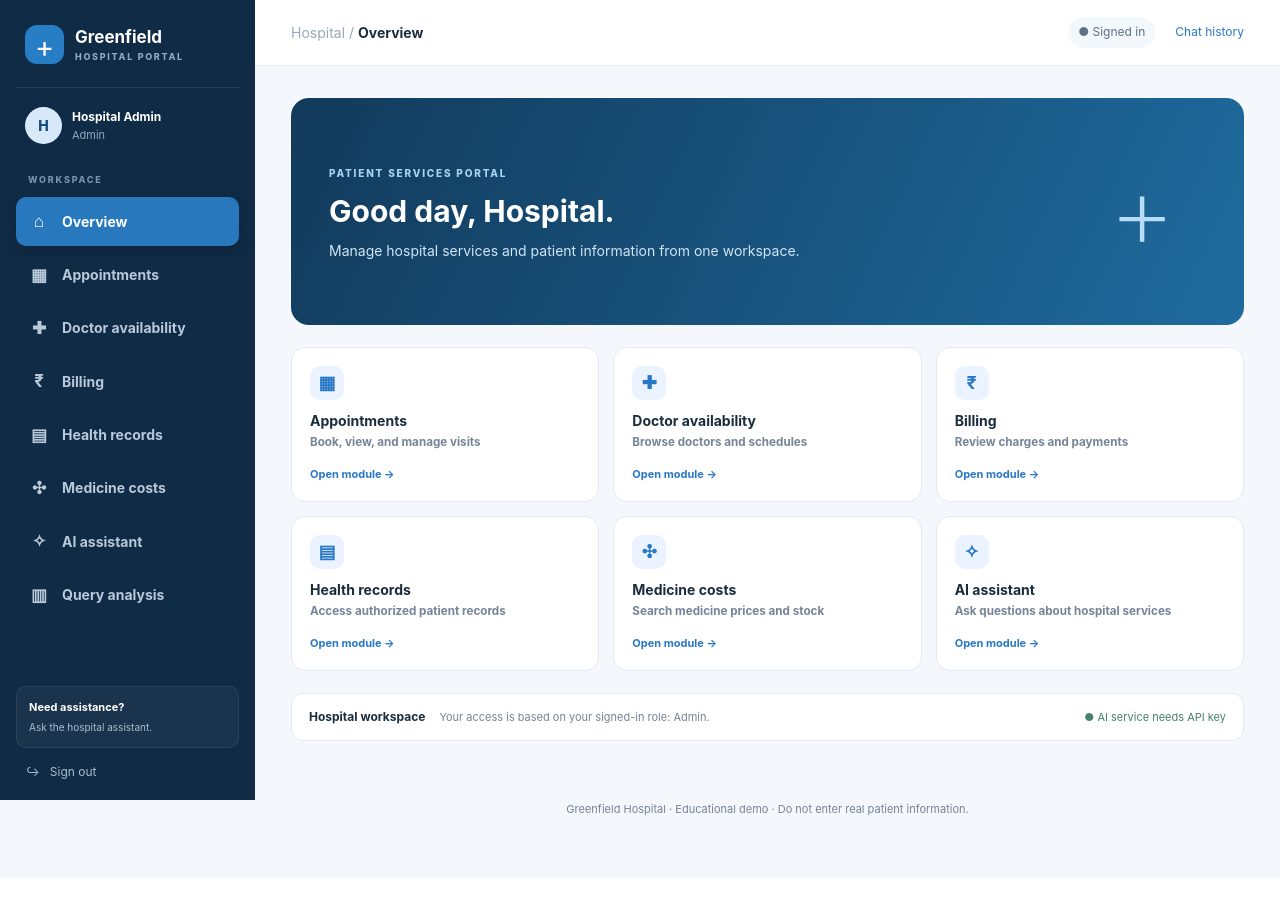
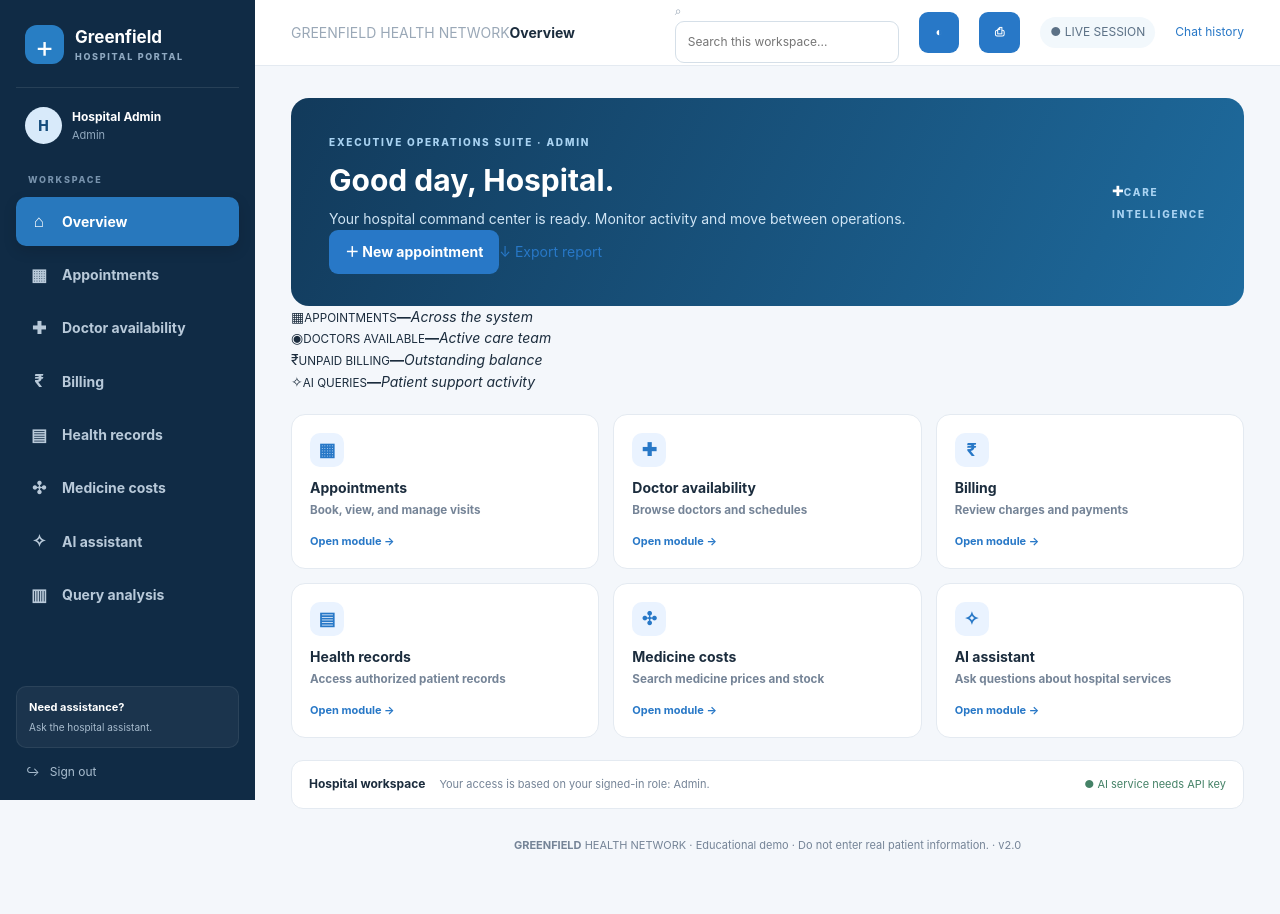
Before and after one commit to Krish201207/Clinic-FAQ-Project, a Flask app: page / in a window 1280 px wide. Before the commit the page ends 816 px from the top, so only its background shows below. Run offline with Flask 3, Linux system fonts and the light colour scheme; the visitor is signed in with stand-in values (Sample User, id 1); data comes from the database, SQL or seed files in the repository; data that the repository does not hold is empty.

Commit message:
Add files via upload

```diff
--- a/templates/dashboard.html
+++ b/templates/dashboard.html
@@ -1,14 +1,14 @@
 {% extends 'base.html' %}{% block body %}
 <div class="app-shell"><aside class="sidebar"><div class="sidebar-brand"><div class="brand-mark">+</div><div><strong>Greenfield</strong><span>HOSPITAL PORTAL</span></div></div><div class="sidebar-user"><div class="user-avatar">{{ user.name[:1]|upper }}</div><div class="user-meta"><strong>{{ user.name }}</strong><span>{{ user.role|title }}</span></div></div><div class="nav-caption">WORKSPACE</div><nav class="side-nav" id="nav" aria-label="Hospital modules">
 <button data-tab="overview" class="active"><i>⌂</i>Overview</button><button data-tab="appointments"><i>▦</i>Appointments</button><button data-tab="doctors"><i>✚</i>Doctor availability</button><button data-tab="billing"><i>₹</i>Billing</button><button data-tab="records"><i>▤</i>Health records</button><button data-tab="medicines"><i>✣</i>Medicine costs</button><button data-tab="assistant"><i>✧</i>AI assistant</button>{% if user.role in ['admin','reception'] %}<button data-tab="analytics"><i>▥</i>Query analysis</button>{% endif %}</nav><div class="sidebar-bottom"><div class="support-note"><b>Need assistance?</b><span>Ask the hospital assistant.</span></div><a href="/logout">↪ &nbsp; Sign out</a></div></aside>
-<main class="workspace"><header class="topbar"><div><span>Hospital / </span><b id="current-section">Overview</b></div><div><span class="signed">● Signed in</span><a href="/history">Chat history</a></div></header><div class="workspace-content">
-<section id="overview" class="panel active"><div class="welcome"><div><small>PATIENT SERVICES PORTAL</small><h1>Good day, {{ user.name.split(' ')[0] }}.</h1><p>Manage hospital services and patient information from one workspace.</p></div><strong>+</strong></div><div class="overview-grid">
-{% for tab,icon,title,desc in [('appointments','▦','Appointments','Book, view, and manage visits'),('doctors','✚','Doctor availability','Browse doctors and schedules'),('billing','₹','Billing','Review charges and payments'),('records','▤','Health records','Access authorized patient records'),('medicines','✣','Medicine costs','Search medicine prices and stock'),('assistant','✧','AI assistant','Ask questions about hospital services')] %}<button class="overview-card" data-open-tab="{{ tab }}"><span>{{ icon }}</span><b>{{ title }}</b><small>{{ desc }}</small><em>Open module →</em></button>{% endfor %}</div><div class="overview-foot"><b>Hospital workspace</b><span>Your access is based on your signed-in role: {{ user.role|title }}.</span><span class="ai-state">{% if gemini_ready %}● AI service configured{% else %}● AI service needs API key{% endif %}</span></div></section>
-<section id="appointments" class="panel"><div class="page-head"><small>SCHEDULING</small><h1>Appointments</h1><p>Book a visit and manage scheduled appointments.</p></div><form id="book-form" class="form-grid"><label>Doctor<select id="doctor_id" required></select></label><label>Date<input id="appointment_date" type="date" required></label><label>Time<input id="appointment_time" type="time" required></label><label>Reason<input id="reason" maxlength="300" placeholder="Optional"></label><button>Book appointment</button></form><h2>Appointment list</h2><div id="appointments-list" class="list"></div></section>
+<main class="workspace"><header class="topbar"><div class="crumb"><span>GREENFIELD HEALTH NETWORK</span><b id="current-section">Overview</b></div><div class="top-actions"><label class="global-search"><span>⌕</span><input id="global-search" type="search" placeholder="Search this workspace..."></label><button type="button" class="icon-button" id="theme-toggle" title="Toggle dark mode" aria-label="Toggle dark mode">◐</button><button type="button" class="icon-button" id="print-dashboard" title="Print current view" aria-label="Print current view">⎙</button><span class="signed">● LIVE SESSION</span><a href="/history">Chat history</a></div></header><div class="workspace-content">
+<section id="overview" class="panel active"><div class="welcome"><div><small>EXECUTIVE OPERATIONS SUITE · {{ user.role|upper }}</small><h1>Good day, {{ user.name.split(' ')[0] }}.</h1><p>Your hospital command center is ready. Monitor activity and move between operations.</p><div class="hero-actions"><button type="button" data-open-tab="appointments">＋ New appointment</button>{% if user.role in ['admin','reception'] %}<a href="/api/reports/download" class="hero-report">↓ Export report</a>{% endif %}</div></div><div class="hero-emblem"><span>✚</span><small>CARE<br>INTELLIGENCE</small></div></div><div class="kpi-grid"><article class="kpi-card"><span class="kpi-icon">▦</span><small>APPOINTMENTS</small><strong id="kpi-appointments">—</strong><em>Across the system</em></article><article class="kpi-card"><span class="kpi-icon">◉</span><small>DOCTORS AVAILABLE</small><strong id="kpi-doctors">—</strong><em>Active care team</em></article><article class="kpi-card"><span class="kpi-icon">₹</span><small>UNPAID BILLING</small><strong id="kpi-unpaid">—</strong><em>Outstanding balance</em></article><article class="kpi-card"><span class="kpi-icon">✧</span><small>AI QUERIES</small><strong id="kpi-queries">—</strong><em>Patient support activity</em></article></div><div class="overview-grid">
+{% for tab,icon,title,desc in [('appointments','▦','Appointments','Book, view, and manage visits'),('doctors','✚','Doctor availability','Browse doctors and schedules'),('billing','₹','Billing','Review charges and payments'),('records','▤','Health records','Access authorized patient records'),('medicines','✣','Medicine costs','Search medicine prices and stock'),('assistant','✧','AI assistant','Ask questions about hospital services')] %}<button class="overview-card" data-open-tab="{{ tab }}"><span>{{ icon }}</span><b>{{ title }}</b><small>{{ desc }}</small><em>Open module →</em></button>{% endfor %}</div><div class="overview-foot"><b>Hospital workspace</b><span>Your access is based on your signed-in role: {{ user.role|title }}.</span><span id="live-clock" class="live-clock"></span><span class="ai-state">{% if gemini_ready %}● AI service configured{% else %}● AI service needs API key{% endif %}</span></div></section>
+<section id="appointments" class="panel"><div class="page-head"><small>SCHEDULING</small><h1>Appointments</h1><p>Book a visit and manage scheduled appointments.</p></div><form id="book-form" class="form-grid"><label>Doctor<select id="doctor_id" required></select></label><label>Date<input id="appointment_date" type="date" required></label><label>Time<input id="appointment_time" type="time" required></label><label>Reason<input id="reason" maxlength="300" placeholder="Optional"></label><button>Book appointment</button></form><div class="section-tools"><h2>Appointment list</h2><select id="appointment-filter" aria-label="Filter appointments"><option value="all">All appointments</option><option value="Booked">Booked</option><option value="Cancelled">Cancelled</option></select></div><div id="appointments-list" class="list"></div></section>
 <section id="doctors" class="panel"><div class="page-head"><small>CARE TEAM</small><h1>Doctor availability</h1><p>Browse departments, consultation hours, and listed fees.</p></div><div id="doctors-list" class="cards"></div></section>
 <section id="billing" class="panel"><div class="page-head"><small>PAYMENTS</small><h1>Billing management</h1><p>Review patient charges and payment status.</p></div>{% if user.role in ['admin','reception'] %}<form id="bill-form" class="form-grid"><label>Patient ID<input id="bill_patient" type="number" min="1" required></label><label>Description<input id="bill_description" required></label><label>Amount (₹)<input id="bill_amount" type="number" min="0" step="0.01" required></label><button>Create bill</button></form>{% endif %}<div id="bills-list" class="list"></div></section>
 <section id="records" class="panel"><div class="page-head"><small>PATIENT FILES</small><h1>Health records</h1><p>View records you are authorized to access.</p></div>{% if user.role in ['admin','doctor'] %}<form id="record-form" class="form-grid" enctype="multipart/form-data"><label>Patient ID<input name="patient_id" type="number" min="1" required></label><label>Record type<input name="record_type" required placeholder="Lab report / Visit note"></label><label class="wide">Notes<textarea name="notes" rows="3"></textarea></label><label>Attachment<input name="file" type="file" accept=".pdf,.png,.jpg,.jpeg"></label><button>Add record</button></form>{% endif %}<div id="records-list" class="list"></div></section>
 <section id="medicines" class="panel"><div class="page-head"><small>PHARMACY</small><h1>Medicine costs</h1><p>Search the demo medicine catalogue and check listed stock.</p></div><input class="search" id="medicine-search" placeholder="Search medicine name..."><div id="medicines-list" class="list"></div>{% if user.role in ['admin','reception'] %}<h2>Update demo inventory</h2><form id="medicine-form" class="form-grid"><label>Name<input id="med_name" required></label><label>Strength<input id="med_strength"></label><label>Price (₹)<input id="med_price" type="number" min="0" step="0.01" required></label><label>Stock<input id="med_stock" type="number" min="0" required></label><button>Add medicine</button></form>{% endif %}<p class="note">Prices and stock are sample data for this educational prototype.</p></section>
 <section id="assistant" class="panel"><div class="page-head"><small>PATIENT SUPPORT</small><h1>Hospital AI assistant</h1><p>Ask about hospital services, departments, and policies.</p></div><div id="chat-log" class="chat-log"><div class="bot">Hello. I can help with routine hospital information. What would you like to know?</div></div><form id="chat-form" class="chat-form"><input id="chat-question" maxlength="500" placeholder="Ask a hospital-related question..." required><button>Send message</button></form><p class="note">The assistant does not diagnose, interpret reports, or prescribe medicines.</p></section>
-{% if user.role in ['admin','reception'] %}<section id="analytics" class="panel"><div class="page-head"><small>INSIGHTS</small><h1>Patient query analysis</h1><p>Understand what patients ask the assistant.</p></div><div id="analytics-summary" class="cards"></div><h2>Queries by topic</h2><div id="topic-list" class="list"></div><h2>Classifier labels · history metadata</h2><div id="category-list" class="list"></div></section>{% endif %}<footer>Greenfield Hospital · Educational demo · Do not enter real patient information.</footer></div></main></div>
+{% if user.role in ['admin','reception'] %}<section id="analytics" class="panel"><div class="page-head"><small>INSIGHTS</small><h1>Patient query analysis</h1><p>Understand what patients ask the assistant.</p><a class="button-link" href="/api/reports/download">Download hospital report (CSV)</a></div><div id="analytics-summary" class="cards"></div><h2>Queries by topic</h2><div id="topic-list" class="list"></div><h2>Classifier labels · history metadata</h2><div id="category-list" class="list"></div></section>{% endif %}<footer><b>GREENFIELD</b> HEALTH NETWORK <span>·</span> Educational demo · Do not enter real patient information. <span>·</span> v2.0</footer></div></main></div>
 <script>window.HOSPITAL_ROLE={{ user.role|tojson }};</script><script src="{{ url_for('static',filename='app.js') }}"></script><script>document.querySelectorAll('[data-open-tab]').forEach(x=>x.addEventListener('click',()=>document.querySelector(`#nav [data-tab="${x.dataset.openTab}"]`)?.click()));</script>{% endblock %}
```
